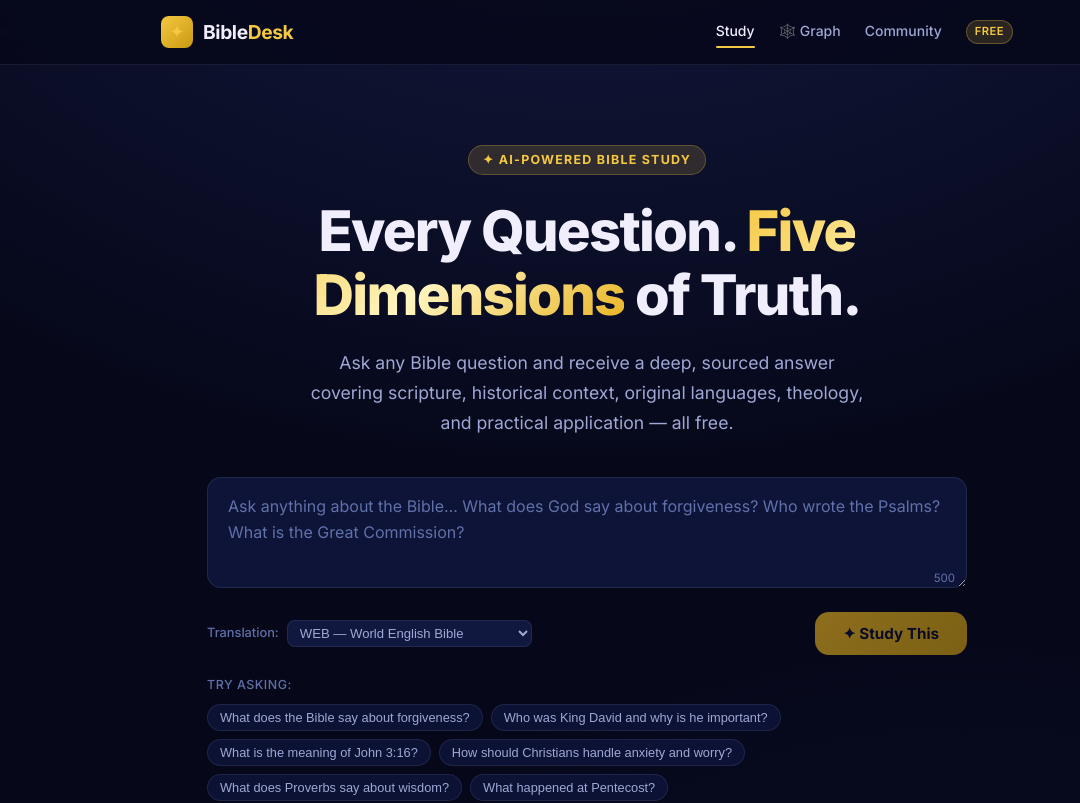
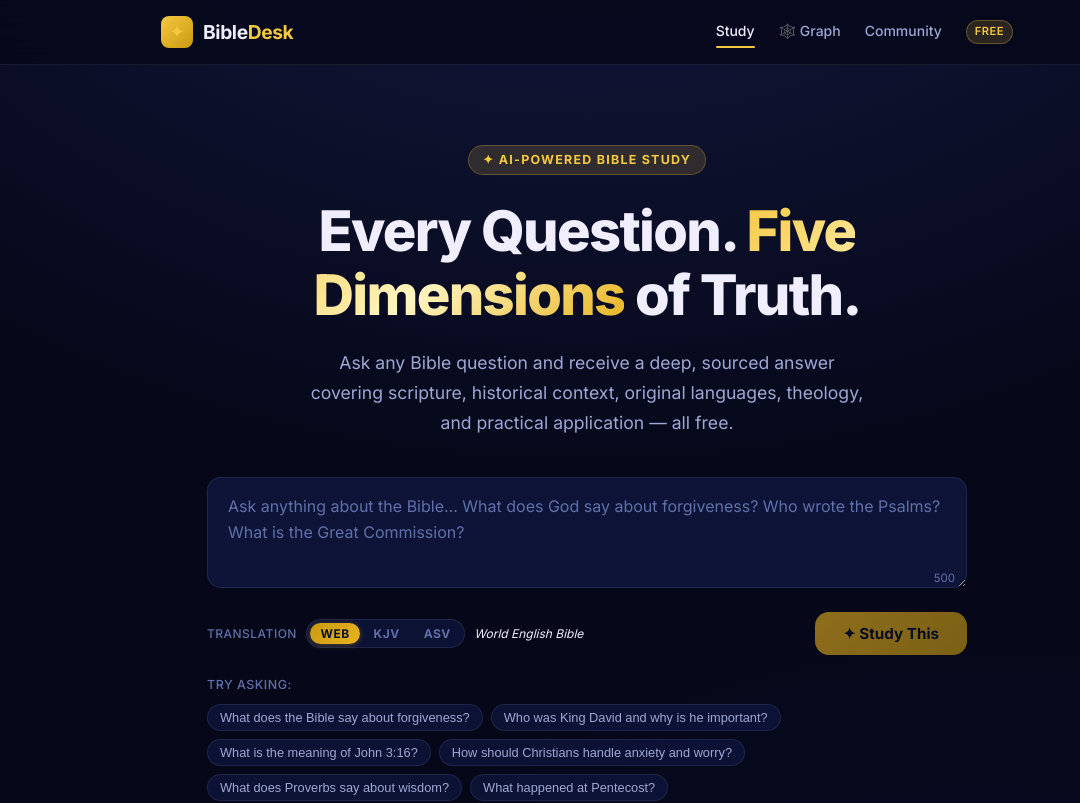
Before and after one commit to ShadowWalkerNC/BibleDesk, a Next.js app: page / in a window 1280 px wide. Shown: the top 803 px of the page, without its empty margins (53-1133 px from the left). Built offline with nearby package versions, Linux system fonts and the light colour scheme.

Commit message:
feat: custom translation pill-switcher in SearchBar

```diff
--- a/src/components/SearchBar/SearchBar.module.css
+++ b/src/components/SearchBar/SearchBar.module.css
@@ -68,33 +68,72 @@
   flex-wrap: wrap;
 }
 
+/* ─── Translation switcher ─────────────────────────────────────────── */
+
 .translationRow {
   display: flex;
   align-items: center;
-  gap: 0.5rem;
+  gap: 0.6rem;
+  flex-wrap: wrap;
 }
 
 .translationLabel {
-  font-size: 0.8rem;
+  font-size: 0.75rem;
   color: var(--text-muted);
   font-weight: 500;
+  letter-spacing: 0.04em;
+  text-transform: uppercase;
+  white-space: nowrap;
 }
 
-.translationSelect {
-  background: var(--navy-800);
+.translationPills {
+  display: flex;
+  gap: 4px;
+  background: rgba(17, 24, 64, 0.7);
   border: 1px solid var(--glass-border);
-  border-radius: var(--radius-sm);
-  color: var(--text-secondary);
-  font-size: 0.82rem;
-  padding: 4px 8px;
-  cursor: pointer;
-  transition: border-color 0.2s;
+  border-radius: 99px;
+  padding: 3px;
 }
 
-.translationSelect:focus {
-  outline: none;
-  border-color: var(--gold-500);
+.translationPill {
+  padding: 3px 10px;
+  border-radius: 99px;
+  border: none;
+  background: transparent;
+  color: var(--text-muted);
+  font-family: var(--font-sans);
+  font-size: 0.75rem;
+  font-weight: 700;
+  letter-spacing: 0.04em;
+  cursor: pointer;
+  transition: background 0.15s var(--ease-out), color 0.15s var(--ease-out);
+  white-space: nowrap;
 }
+
+.translationPill:hover:not(:disabled) {
+  color: var(--text-secondary);
+  background: var(--glass-hover);
+}
+
+.translationPill:disabled {
+  opacity: 0.5;
+  cursor: not-allowed;
+}
+
+.translationPillActive {
+  background: linear-gradient(135deg, var(--gold-600), var(--gold-500));
+  color: var(--text-inverse) !important;
+  box-shadow: 0 1px 6px rgba(232, 179, 32, 0.3);
+}
+
+.translationName {
+  font-size: 0.75rem;
+  color: var(--text-tertiary);
+  font-style: italic;
+  white-space: nowrap;
+}
+
+/* ─── Submit button ─────────────────────────────────────────────── */
 
 .submitBtn {
   display: flex;
@@ -136,6 +175,12 @@
   animation: spin 0.7s linear infinite;
 }
 
+@keyframes spin {
+  to { transform: rotate(360deg); }
+}
+
+/* ─── Example chips ─────────────────────────────────────────────── */
+
 .examples {
   margin-top: 1.25rem;
 }
@@ -174,8 +219,12 @@
   transform: translateY(-1px);
 }
 
+/* ─── Responsive ─────────────────────────────────────────────── */
+
 @media (max-width: 600px) {
-  .inputRow { flex-direction: column; }
-  .submitBtn { width: 100%; justify-content: center; }
-  .controls { flex-direction: column; align-items: flex-start; }
+  .inputRow       { flex-direction: column; }
+  .submitBtn      { width: 100%; justify-content: center; }
+  .controls       { flex-direction: column; align-items: flex-start; }
+  .translationRow { gap: 0.5rem; }
+  .translationName { display: none; } /* save space on mobile — pills are self-labelling */
 }
--- a/src/components/SearchBar/SearchBar.tsx
+++ b/src/components/SearchBar/SearchBar.tsx
@@ -19,7 +19,7 @@ interface SearchBarProps {
 }
 
 export default function SearchBar({ onSubmit, isLoading }: SearchBarProps) {
-  const [question, setQuestion] = useState('');
+  const [question,    setQuestion]    = useState('');
   const [translation, setTranslation] = useState<TranslationId>('web');
   const textareaRef = useRef<HTMLTextAreaElement>(null);
   const MAX = 500;
@@ -37,7 +37,7 @@ export default function SearchBar({ onSubmit, isLoading }: SearchBarProps) {
   }
 
   const remaining = MAX - question.length;
-  const isWarn = remaining < 80;
+  const isWarn    = remaining < 80;
 
   return (
     <div className={styles.wrapper}>
@@ -67,21 +67,27 @@ export default function SearchBar({ onSubmit, isLoading }: SearchBarProps) {
         </div>
 
         <div className={styles.controls}>
-          <div className={styles.translationRow}>
-            <label htmlFor="translation-select" className={styles.translationLabel}>Translation:</label>
-            <select
-              id="translation-select"
-              className={styles.translationSelect}
-              value={translation}
-              onChange={(e) => setTranslation(e.target.value as TranslationId)}
-              disabled={isLoading}
-            >
+          {/* Translation pill switcher */}
+          <div className={styles.translationRow} role="group" aria-label="Bible translation">
+            <span className={styles.translationLabel}>Translation</span>
+            <div className={styles.translationPills}>
               {TRANSLATIONS.map((t) => (
-                <option key={t.id} value={t.id}>
-                  {t.id.toUpperCase()} — {t.name}
-                </option>
+                <button
+                  key={t.id}
+                  type="button"
+                  className={`${styles.translationPill} ${translation === t.id ? styles.translationPillActive : ''}`}
+                  onClick={() => setTranslation(t.id)}
+                  disabled={isLoading}
+                  aria-pressed={translation === t.id}
+                  title={t.name}
+                >
+                  {t.id.toUpperCase()}
+                </button>
               ))}
-            </select>
+            </div>
+            <span className={styles.translationName}>
+              {TRANSLATIONS.find((t) => t.id === translation)?.name}
+            </span>
           </div>
 
           <button
```
